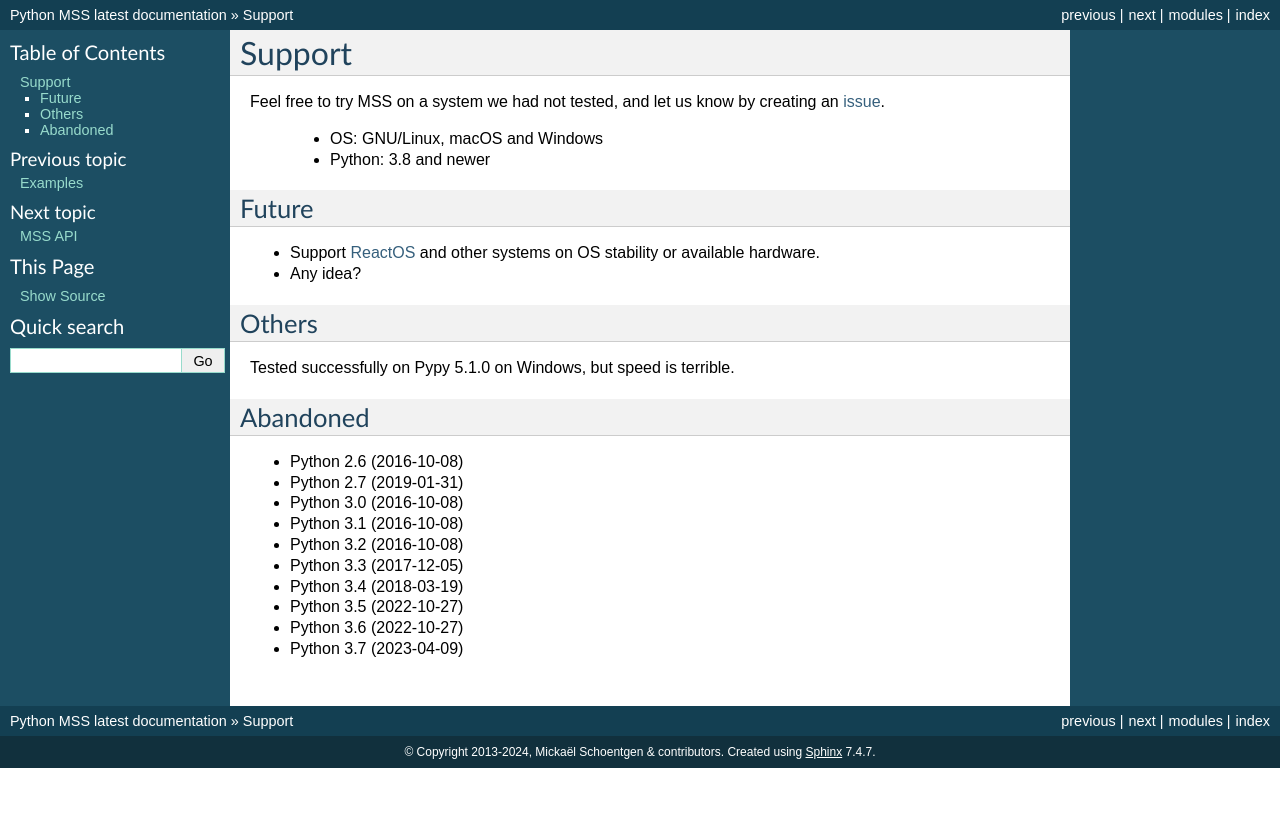
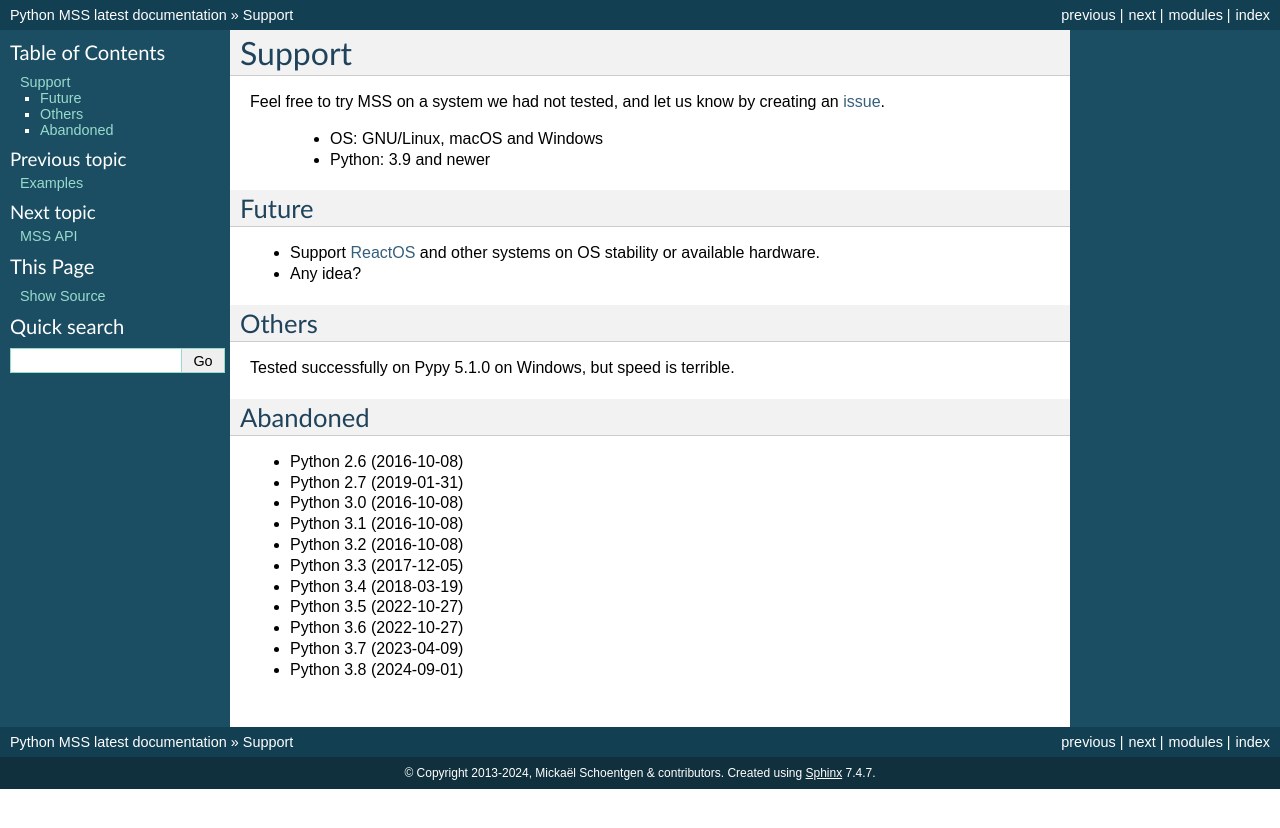
Before and after one commit to BoboTiG/python-mss, a Sphinx documentation site: the page built from docs/source/support.rst, in a window 1280 px wide. Shown: the top 828 px of the page. Built offline with Sphinx 7.4.7, drawn with Linux system fonts in a browser that asks for light colours.

Commit message:
core!: remove support for Python 3.8

```diff
--- a/docs/source/index.rst
+++ b/docs/source/index.rst
@@ -12,7 +12,7 @@ Welcome to Python MSS's documentation!
 
 An ultra fast cross-platform multiple screenshots module in pure python using ctypes.
 
-    - **Python 3.8+**, :pep:`8` compliant, no dependency, thread-safe;
+    - **Python 3.9+**, :pep:`8` compliant, no dependency, thread-safe;
     - very basic, it will grab one screen shot by monitor or a screen shot of all monitors and save it to a PNG file;
     - but you can use PIL and benefit from all its formats (or add yours directly);
     - integrate well with Numpy and OpenCV;
--- a/docs/source/support.rst
+++ b/docs/source/support.rst
@@ -5,7 +5,7 @@ Support
 Feel free to try MSS on a system we had not tested, and let us know by creating an `issue <https://github.com/BoboTiG/python-mss/issues>`_.
 
     - OS: GNU/Linux, macOS and Windows
-    - Python: 3.8 and newer
+    - Python: 3.9 and newer
 
 
 Future
@@ -34,3 +34,4 @@ Abandoned
 - Python 3.5 (2022-10-27)
 - Python 3.6 (2022-10-27)
 - Python 3.7 (2023-04-09)
+- Python 3.8 (2024-09-01)
--- a/pyproject.toml
+++ b/pyproject.toml
@@ -6,7 +6,7 @@ build-backend = "hatchling.build"
 name = "mss"
 description = "An ultra fast cross-platform multiple screenshots module in pure python using ctypes."
 readme = "README.md"
-requires-python = ">= 3.8"
+requires-python = ">= 3.9"
 authors = [
   { name = "Mickaël Schoentgen", email="contact@tiger-222.fr" },
 ]
@@ -31,7 +31,6 @@ classifiers = [
   "Programming Language :: Python",
   "Programming Language :: Python :: 3",
   "Programming Language :: Python :: 3 :: Only",
-  "Programming Language :: Python :: 3.8",
   "Programming Language :: Python :: 3.9",
   "Programming Language :: Python :: 3.10",
   "Programming Language :: Python :: 3.11",
```
Also changed, not shown: CHANGELOG.md (+1 -1 lines), README.md (+1 -1 lines), 1 other file.
